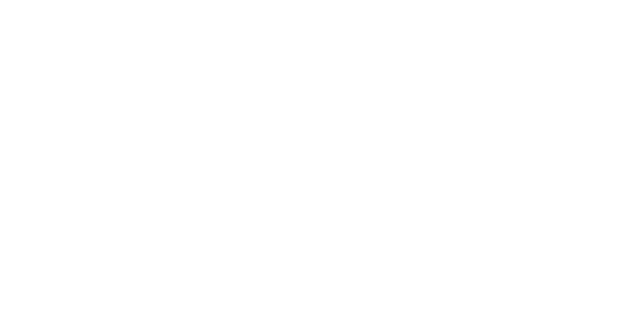
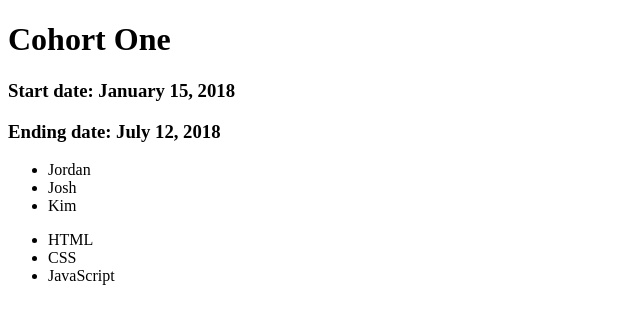
Before and after one commit to Downeastrussell/Functions, a plain HTML site: page index.html in a window 1280 px wide. Shown: the whole page, without its empty margins (0-640 px from the left). Drawn offline with Linux system fonts and the light colour scheme.

Commit message:
finished exercises

```diff
--- a/index.html
+++ b/index.html
@@ -10,6 +10,9 @@
 </head>
 <body>
 
+    <div id = "cohort-container">
+    </div>
+
 
 
     <script src="script.js"></script>
--- a/script.js
+++ b/script.js
@@ -96,3 +96,53 @@ var partyGuests = [
   }
 
   ageChecker(partyGuests);
+
+  //6
+  var dwayneObject = {
+    firstName: "Dwayne",
+    nickName: "The Rock",
+    lastName: "Johnson",
+    favoriteFood: "Eggs",
+    hobbies: ["jumping out of planes", "personally holding the  San Andreas fault together", "building muscle mass"]
+  }
+  var list = "";
+  function printHobbies(){
+
+    for(i=0; i< dwayneObject.hobbies.length; i++){
+        list = list + ` ${dwayneObject.hobbies[i]}`;
+    }
+    console.log(list);
+  }
+  printHobbies(list);
+
+  //7
+  var cohort1 = {
+    name: "Cohort One",
+    startDate: "January 15, 2018",
+    endDate: "July 12, 2018",
+    instructors: ["Jordan", "Josh", "Kim"],
+    techStack: ["HTML", "CSS", "JavaScript", "React", "C#", ".NET"]
+  }
+
+  function printCohort(cohortObject){
+    var htmlString = `
+
+    <h1 class="name">${cohort1.name}</h1>
+    <h3 class="start">Start date: ${cohort1.startDate}</h3>
+    <h3 class="end">Ending date: ${cohort1.endDate}</h3>
+    <ul class="instructors">
+        <li>${cohort1.instructors[0]}</li>
+        <li>${cohort1.instructors[1]}</li>
+        <li>${cohort1.instructors[2]}</li>
+    </ul>
+    <ul class="tech">
+        <li>${cohort1.techStack[0]}</li>
+        <li>${cohort1.techStack[1]}</li>
+        <li>${cohort1.techStack[2]}</li>
+    </ul>
+
+
+    `
+    document.querySelector("#cohort-container").innerHTML = htmlString;
+  }
+  printCohort(cohort1);
```
